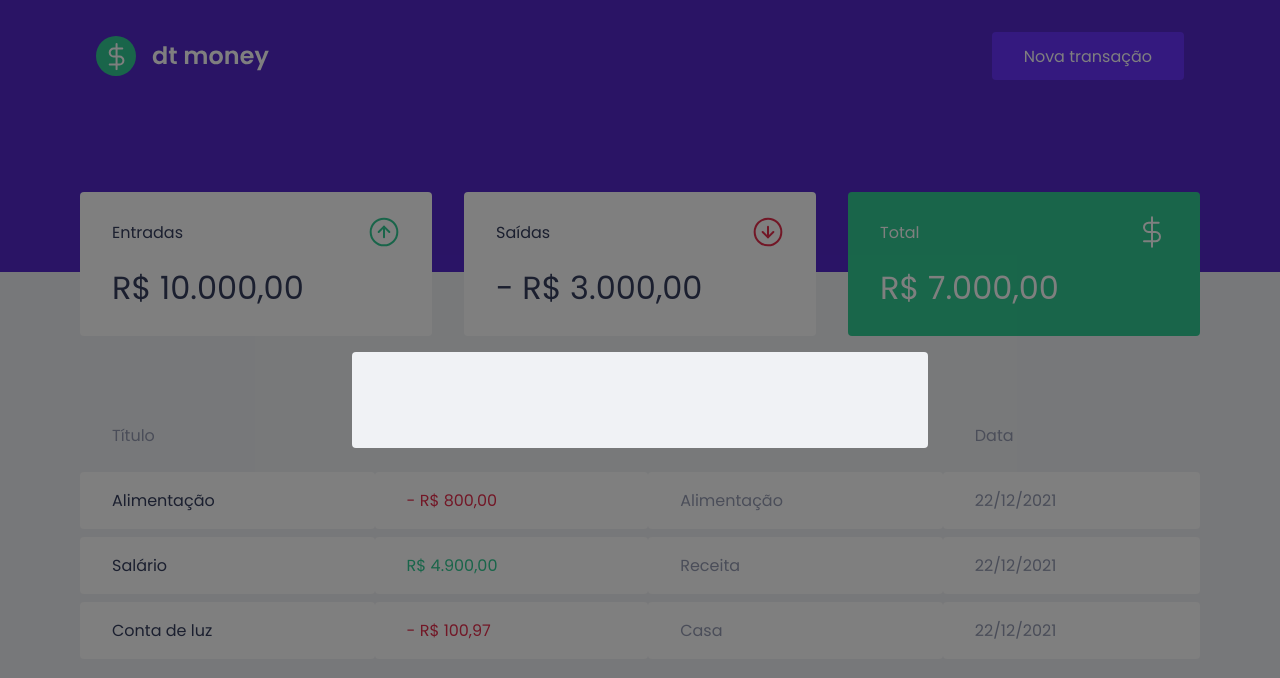
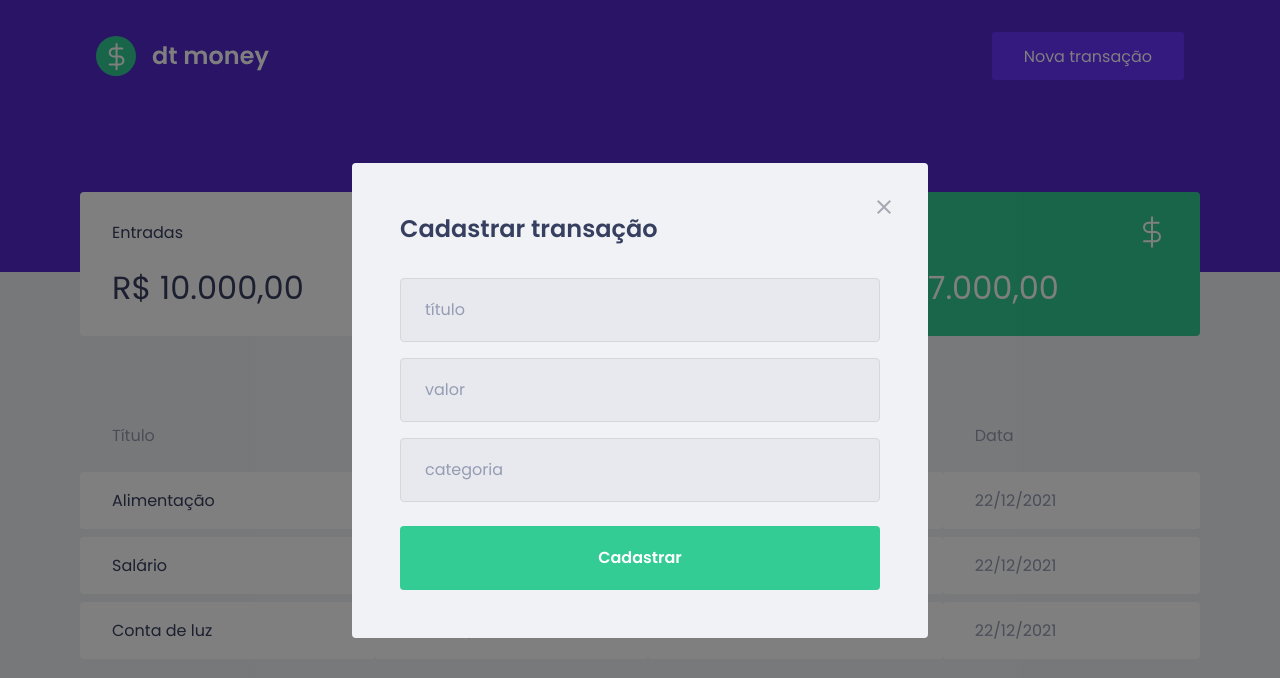
Before and after one commit to dyhalmeida/dt-money, a React (Create React App) app: page / in a window 1280 px wide. Both pictures are taken after a click on the button "Nova transação". Shown: the top 678 px of the page. Built offline with nearby package versions, Linux system fonts and the light colour scheme; no server answers; what miragejs would draw is missing.

Commit message:
Adicionado estilo do form e botão de fechar modal

```diff
--- a/src/components/newTransactioModal/index.tsx
+++ b/src/components/newTransactioModal/index.tsx
@@ -1,5 +1,7 @@
 import ReactModal from 'react-modal';
 import { Container } from './style';
+
+import closeSVG from '../../assets/close.svg';
 
 interface NewTransactioModalProps {
   isOpen: boolean;
@@ -15,6 +17,22 @@
       className="react-modal-content"
     >
 
+      <button
+        type="button"
+        onClick={onRequestClose}
+        className='react-modal-close'
+      >
+        <img src={closeSVG} alt="Fechar modal" />
+      </button>
+
+      <Container>
+        <h2>Cadastrar transação</h2>
+
+        <input type="text" placeholder='título' />
+        <input type="number" placeholder='valor' />
+        <input type="text" placeholder='categoria' />
+        <button type="submit">Cadastrar</button>
+      </Container>
     </ReactModal>
   );
 }
--- a/src/components/newTransactioModal/style.ts
+++ b/src/components/newTransactioModal/style.ts
@@ -1,5 +1,49 @@
 import styled from 'styled-components';
 
-export const Container = styled.div`
+export const Container = styled.form`
+  h2 {
+    color: var(--text-title);
+    font-size: 1.5rem;
+    margin-bottom: 2rem;
+  }
 
+  input {
+    width: 100%;
+    padding: 0 1.5rem 0 1.5rem;
+    height: 4rem;
+    border-radius: 0.25rem;
+
+    border: 1px solid #d7d7d7;
+    background: #e7e9ee;
+
+    font-weight: 400;
+    font-size: 1rem;
+
+    &::placeholder {
+      color: var(--text-body);
+    }
+
+    & + input {
+      margin-top: 1rem;
+    }
+  }
+
+  button[type="submit"] {
+    width: 100%;
+    padding: 0 1.5rem 0 1.5rem;
+    height: 4rem;
+    background: var(--green);
+    color: #fff;
+    border-radius: 0.25rem;
+    border: 0;
+    font-size: 1rem;
+    margin-top: 1.5rem;
+    font-weight: 600;
+
+    transition: filter 0.2s;
+
+    &:hover {
+      filter: brightness(0.9);
+    }
+  }
 `;
--- a/src/styles/global.ts
+++ b/src/styles/global.ts
@@ -77,4 +77,18 @@
     border-radius: 0.25rem;
   }
 
+  .react-modal-close {
+    position: absolute;
+    right: 1.5rem;
+    top: 1.5rem;
+    border: 0;
+    background: transparent;
+
+    transition: filter 0.2s;
+
+    &:hover {
+      filter: brightness(0.8);
+    }
+  }
+
 `;
```
